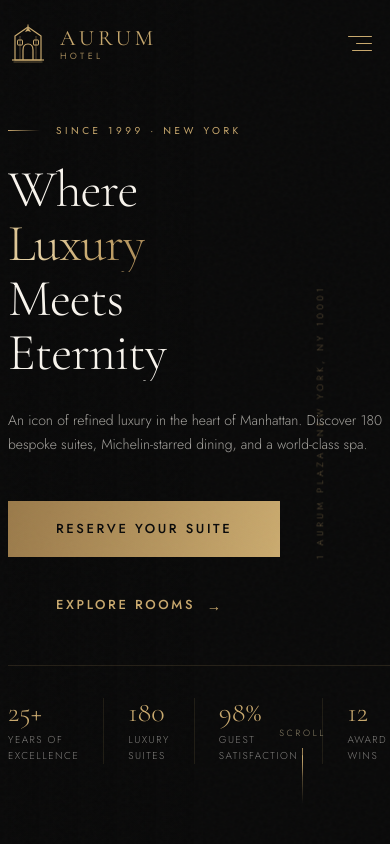
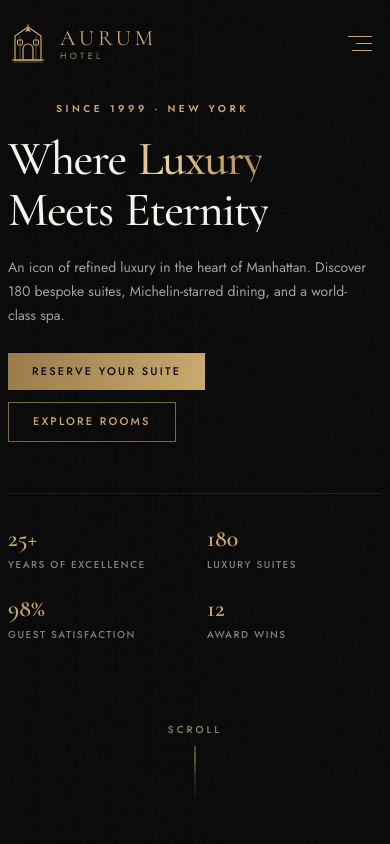
Before and after one commit to Thamalpath/hotel-website-1, a Next.js app: page / in a window 390 px wide. Shown: the top 844 px of the page. Built offline with nearby package versions, Linux system fonts and the light colour scheme.

Commit message:
Refactor HeroSection layout and improve responsive design

```diff
--- a/components/sections/HeroSection.tsx
+++ b/components/sections/HeroSection.tsx
@@ -7,11 +7,10 @@ import {
   useTransform,
   useMotionValue,
   useSpring,
-  AnimatePresence,
 } from "framer-motion";
+import { EASE_OUT_EXPO } from "@/lib/motion";
 import GoldButton from "@/components/ui/GoldButton";
 import { HERO_VIDEO_URL, HERO_POSTER_URL, SITE } from "@/lib/constants";
-import { EASE_OUT_EXPO } from "@/lib/motion";
 
 /* ── Animated counter ──────────────────────────────────────────────────────── */
 function Counter({ to, suffix = "" }: { to: number; suffix?: string }) {
@@ -68,11 +67,12 @@ function ScrollIndicator() {
     >
       <span
         style={{
-          fontSize: 9,
+          fontSize: 10,
           letterSpacing: "0.3em",
           textTransform: "uppercase",
           color: "rgba(232, 213, 170, 0.6)",
           fontFamily: "var(--font-body)",
+          fontWeight: 500,
         }}
       >
         Scroll
@@ -167,12 +167,13 @@ export default function HeroSection() {
       aria-label="Hero — Aurum Hotel"
       style={{
         position: "relative",
-        height: "100svh",
-        minHeight: 600,
+        minHeight: "100svh",
+        paddingTop: "clamp(96px, 12vh, 160px)",
+        paddingBottom: "clamp(40px, 8vh, 100px)",
         overflow: "hidden",
         display: "flex",
         flexDirection: "column",
-        justifyContent: "flex-end",
+        justifyContent: "flex-start",
       }}
     >
       {/* ── Video / poster background ──────────────────────────────────── */}
@@ -276,14 +277,14 @@ export default function HeroSection() {
         <div
           className="container"
           style={{
-            paddingBottom: 80,
+            paddingBottom: "clamp(48px, 8vh, 120px)",
             display: "grid",
             gridTemplateRows: "auto auto",
-            gap: 48,
+            gap: "clamp(32px, 6vh, 64px)",
           }}
         >
           {/* Headline block */}
-          <div style={{ maxWidth: 820 }}>
+          <div style={{ maxWidth: "min(820px, 92vw)" }}>
             {/* Pre-label */}
             <motion.div
               initial={{ opacity: 0, y: 20 }}
@@ -293,13 +294,12 @@ export default function HeroSection() {
                 display: "flex",
                 alignItems: "center",
                 gap: 16,
-                marginBottom: 24,
+                marginBottom: "clamp(16px, 2.5vh, 28px)",
               }}
             >
               <div
                 style={{
                   width: 32,
-                  height: 1,
                   background: "linear-gradient(to right, #c9a96e, transparent)",
                 }}
               />
@@ -310,37 +310,35 @@ export default function HeroSection() {
                   letterSpacing: "0.35em",
                   textTransform: "uppercase",
                   color: "#c9a96e",
-                  fontWeight: 400,
+                  fontWeight: 600,
                 }}
               >
                 Since 1999 · New York
               </span>
             </motion.div>
 
-            {/* H1 — staggered lines */}
             <h1
               style={{
                 fontFamily: "var(--font-display)",
-                fontWeight: 300,
-                fontSize: "clamp(52px, 7vw, 110px)",
-                lineHeight: 0.95,
-                letterSpacing: "-0.02em",
+                fontWeight: 500,
+                fontSize: "clamp(48px, 8.5vw, 110px)",
+                lineHeight: 0.9,
+                letterSpacing: "-0.03em",
                 color: "#f8f4ed",
-                overflow: "hidden",
-                marginBottom: 28,
+                marginBottom: "clamp(12px, 2vh, 24px)",
               }}
             >
-              {["Where", "Luxury", "Meets", "Eternity"].map((word, i) => (
+              {SITE.tagline.split(" ").map((word, i) => (
                 <span
                   key={word}
                   style={{
-                    display: "block",
+                    display: "inline-block",
                     overflow: "hidden",
-                    lineHeight: 1.05,
+                    marginRight: "0.25em",
                   }}
                 >
                   <motion.span
-                    style={{ display: "block" }}
+                    style={{ display: "inline-block" }}
                     initial={{ y: "110%", opacity: 0 }}
                     animate={{ y: "0%", opacity: 1 }}
                     transition={{
@@ -366,12 +364,12 @@ export default function HeroSection() {
               transition={{ duration: 0.9, ease: EASE_OUT_EXPO, delay: 1.6 }}
               style={{
                 fontFamily: "var(--font-body)",
-                fontWeight: 300,
+                fontWeight: 400,
                 fontSize: "clamp(14px, 1.4vw, 17px)",
                 lineHeight: 1.7,
                 color: "rgba(248, 244, 237, 0.65)",
                 maxWidth: 480,
-                marginBottom: 44,
+                marginBottom: "clamp(20px, 3vh, 36px)",
               }}
             >
               An icon of refined luxury in the heart of Manhattan. Discover 180
@@ -385,15 +383,15 @@ export default function HeroSection() {
               transition={{ duration: 0.8, ease: EASE_OUT_EXPO, delay: 1.9 }}
               style={{
                 display: "flex",
-                gap: 20,
+                gap: "clamp(12px, 2vw, 24px)",
                 flexWrap: "wrap",
                 alignItems: "center",
               }}
             >
-              <GoldButton href="/contact" size="lg">
+              <GoldButton href="/contact" size="sm">
                 Reserve Your Suite
               </GoldButton>
-              <GoldButton href="/rooms" variant="ghost" size="lg">
+              <GoldButton href="/rooms" variant="outline" size="sm">
                 Explore Rooms
               </GoldButton>
             </motion.div>
@@ -404,13 +402,14 @@ export default function HeroSection() {
             initial={{ opacity: 0 }}
             animate={{ opacity: 1 }}
             transition={{ duration: 1, delay: 2.2 }}
+            className="hero-stats"
             style={{
               display: "grid",
-              gridTemplateColumns: "repeat(4, 1fr)",
-              gap: 0,
+              gridTemplateColumns: "repeat(auto-fit, minmax(140px, 1fr))",
+              gap: "clamp(24px, 4vw, 48px)",
               borderTop: "1px solid rgba(201,169,110,0.15)",
-              paddingTop: 32,
-              maxWidth: 700,
+              paddingTop: "clamp(24px, 4vh, 40px)",
+              maxWidth: 800,
             }}
           >
             {stats.map((stat, i) => (
@@ -424,19 +423,17 @@ export default function HeroSection() {
                   ease: EASE_OUT_EXPO,
                 }}
                 style={{
-                  paddingRight: 24,
-                  borderRight:
-                    i < stats.length - 1
-                      ? "1px solid rgba(201,169,110,0.12)"
-                      : "none",
-                  paddingLeft: i > 0 ? 24 : 0,
+                  paddingRight: 12,
+                  display: "flex",
+                  flexDirection: "column",
+                  justifyContent: "center",
                 }}
               >
                 <div
                   style={{
                     fontFamily: "var(--font-display)",
-                    fontSize: "clamp(28px, 2.8vw, 42px)",
-                    fontWeight: 300,
+                    fontSize: "clamp(24px, 3vw, 44px)",
+                    fontWeight: 600,
                     color: "#c9a96e",
                     lineHeight: 1,
                     marginBottom: 6,
@@ -447,6 +444,7 @@ export default function HeroSection() {
                 <div
                   style={{
                     fontSize: 10,
+                    fontWeight: 500,
                     letterSpacing: "0.15em",
                     textTransform: "uppercase",
                     color: "rgba(248,244,237,0.5)",
@@ -463,10 +461,11 @@ export default function HeroSection() {
 
       {/* ── Scroll indicator ───────────────────────────────────────────── */}
       <motion.div
+        className="scroll-indicator-wrap"
         style={{
           position: "absolute",
-          bottom: 40,
-          right: 64,
+          bottom: "clamp(24px, 5vh, 48px)",
+          right: "clamp(24px, 5vw, 64px)",
           zIndex: 10,
         }}
       >
@@ -474,7 +473,7 @@ export default function HeroSection() {
       </motion.div>
 
       {/* ── Year badge ─────────────────────────────────────────────────── */}
-      <motion.div
+      {/* <motion.div
         initial={{ opacity: 0, rotate: -90 }}
         animate={{ opacity: 1, rotate: -90 }}
         transition={{ delay: 2.5, duration: 0.8, ease: EASE_OUT_EXPO }}
@@ -484,26 +483,35 @@ export default function HeroSection() {
           top: "50%",
           translateY: "-50%",
           zIndex: 10,
-          fontSize: 9,
+          fontSize: 10,
           letterSpacing: "0.4em",
           textTransform: "uppercase",
           color: "rgba(201,169,110,0.45)",
           fontFamily: "var(--font-body)",
+          fontWeight: 400,
           whiteSpace: "nowrap",
         }}
       >
         {SITE.address}
-      </motion.div>
+      </motion.div> */}
 
       {/* ── Responsive styles ──────────────────────────────────────────── */}
       <style>{`
-        @media (max-width: 768px) {
-          /* Stack stats 2×2 */
-          .hero-stats { grid-template-columns: repeat(2, 1fr) !important; }
+        @media (max-width: 1024px) {
+          .hero-stats {
+            grid-template-columns: repeat(2, 1fr) !important;
+            max-width: 100% !important;
+          }
         }
-        @media (max-width: 480px) {
-          /* Single column stats */
-          .hero-stats { grid-template-columns: repeat(2, 1fr) !important; }
+        @media (max-width: 640px) {
+          .scroll-indicator-wrap {
+            left: 50%;
+            right: auto;
+            transform: translateX(-50%);
+          }
+          .hero-stats {
+            gap: 24px !important;
+          }
         }
       `}</style>
     </section>
```
